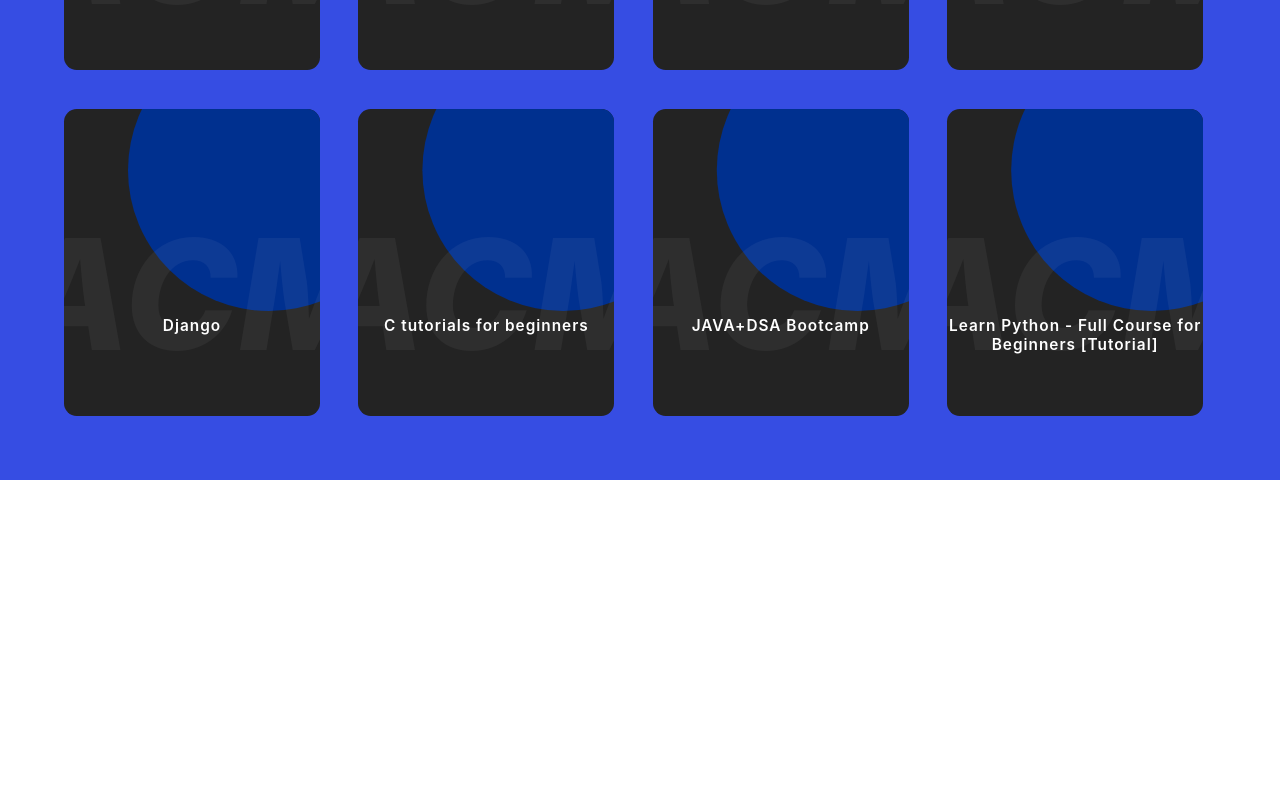
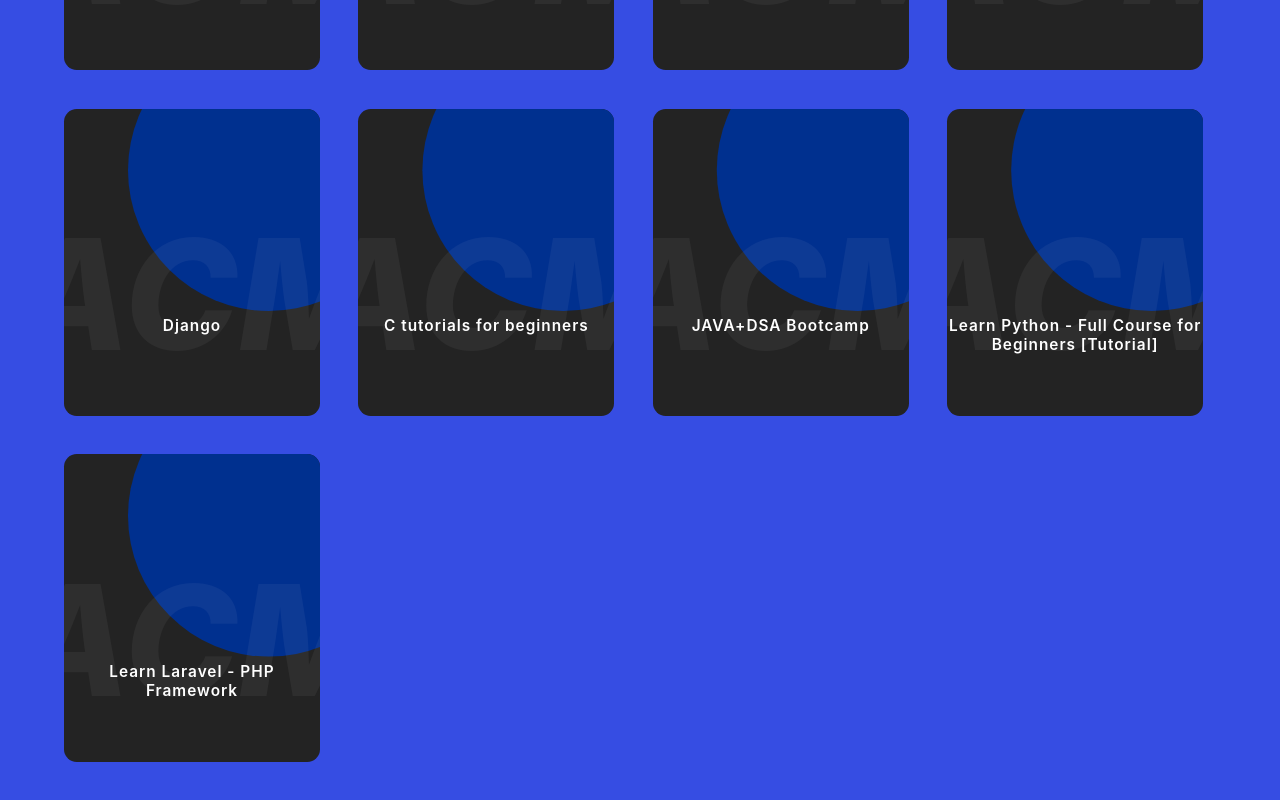
Before and after one commit to ACM-JUIT/Learning-Resources, a React (Create React App) app: page / in a window 1280 px wide. Shown: the part 1292-2092 px from the top of the page. Before the commit the page ends 1772 px from the top, so only its background shows below. Built offline with nearby package versions, Linux system fonts and the light colour scheme.

Commit message:
add channel youtube for learn laravel

```diff
--- a/src/data.js
+++ b/src/data.js
@@ -79,4 +79,9 @@
       brief: "This beginner-friendly course will teach you the basics of Python programming.",
       link: "https://www.youtube.com/watch?v=rfscVS0vtbw&t=13720s&ab_channel=freeCodeCamp.org",
     },
+    {
+      courseName : "Learn Laravel - PHP Framework",
+      brief: "Best youtube channel to learn about PHP Laravel",
+      link: "https://www.youtube.com/c/LaravelDaily",
+    },
   ];
```
